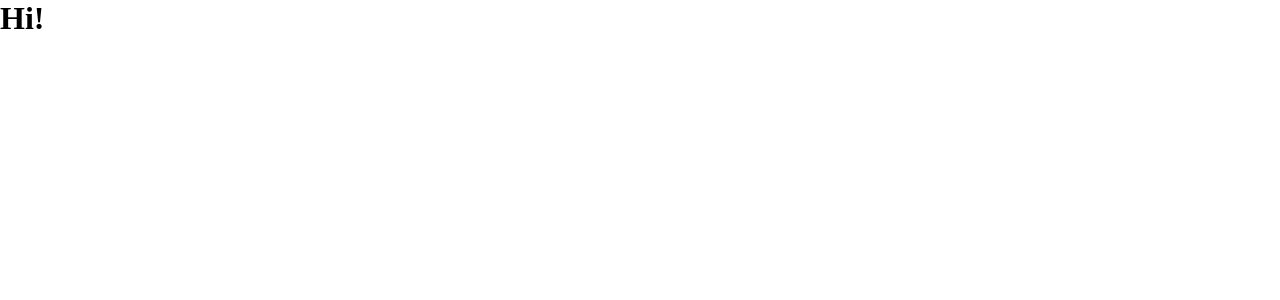
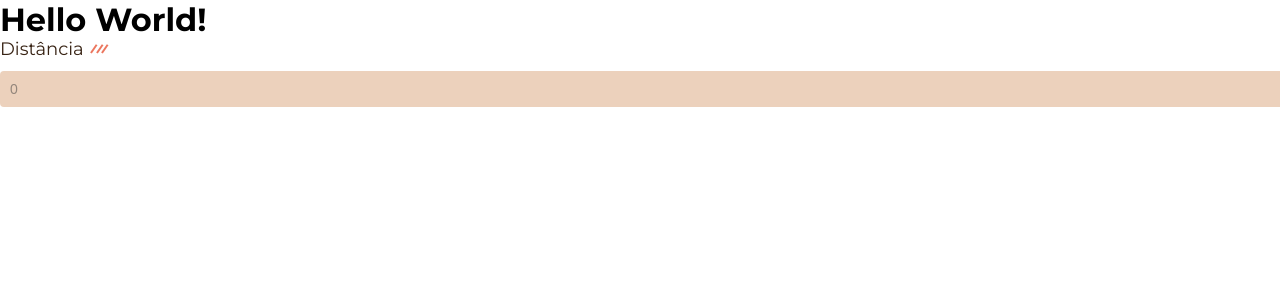
Before and after one commit to luad3cristal/pace-calculator, a React (Vite) app: page / in a window 1280 px wide. Shown: the top 300 px of the page. Built offline with nearby package versions, Linux system fonts and the light colour scheme.

Commit message:
feat: organize code display, add and style input component

```diff
--- a/src/App.jsx
+++ b/src/App.jsx
@@ -1,7 +1,9 @@
+import Main from "./components/layout/Main";
+
 function App() {
   return (
     <>
-      <h1>Hi!</h1>
+      <Main />
     </>
   );
 }
--- /dev/null
+++ b/src/components/form/Input.jsx
@@ -0,0 +1,24 @@
+import S from "./Input.module.css";
+
+function Input({ name, text, placeholder, handleOnChange }) {
+  return (
+    <div className={S.form_control}>
+      <label htmlFor={name} className={S.label}>
+        {text}
+        <div className={S.tracos}>
+          <span></span>
+        </div>
+      </label>
+      <input
+        className={S.input}
+        type="number"
+        name={name}
+        id={name}
+        placeholder={placeholder}
+        onChange={handleOnChange}
+      />
+    </div>
+  );
+}
+
+export default Input;
--- /dev/null
+++ b/src/components/form/Input.module.css
@@ -0,0 +1,81 @@
+.form_control {
+  display: flex;
+  /* align-items: center; */
+  justify-content: center;
+  flex-direction: column;
+  text-align: left;
+  gap: 10px;
+}
+
+.label {
+  display: flex;
+  align-items: baseline;
+  flex-direction: row;
+  gap: 5px;
+
+  color: var(--light-input-text-focused-color);
+  font-size: 18px;
+  font-weight: 400;
+  line-height: 21.94px;
+
+  cursor: text;
+}
+
+.tracos {
+  display: inline-block;
+  position: relative;
+  width: 50px;
+  height: 10px;
+}
+
+.tracos::before,
+.tracos::after,
+.tracos span {
+  content: "";
+  display: inline-block;
+  position: absolute;
+  width: 10px;
+  height: 1.5px;
+  background-color: var(--light-board-color);
+
+  top: 40%;
+  transform: translateY(-50%) rotate(125deg);
+}
+
+.tracos::before {
+  left: 0;
+}
+
+.tracos span {
+  left: 6px;
+}
+
+.tracos::after {
+  left: 11px;
+}
+
+.input {
+  font-size: 14px;
+  font-weight: 400;
+  color: var(--input-text-focused-color);
+
+  padding: 10px;
+  border: none;
+  outline: none;
+  border-radius: 4px 0px 0px 4px;
+  background-color: var(--board-detail-color);
+}
+
+.input::placeholder {
+  color: var(--input-text-unfocused-color);
+}
+
+.input:focus {
+  border-bottom: 2px solid var(--light-board-color);
+}
+
+.input[type="number"]::-webkit-inner-spin-button,
+.input[type="number"]::-webkit-outer-spin-button {
+  -webkit-appearance: none;
+  margin: 0;
+}
--- /dev/null
+++ b/src/components/form/Select.jsx
@@ -0,0 +1,14 @@
+import S from "./Select.module.css";
+
+function Select() {
+  return (
+    <div>
+      <select name="distance">
+        <option value="km">Km</option>
+        <option value="M">M</option>
+      </select>
+    </div>
+  );
+}
+
+export default Select;
--- /dev/null
+++ b/src/components/layout/Main.jsx
@@ -0,0 +1,22 @@
+import S from "./Main.module.css";
+
+import Input from "../form/Input";
+import Select from "../form/Select";
+
+function Main() {
+  const handleChange = () => {};
+
+  return (
+    <main>
+      <h1>Hello World!</h1>
+      <Input
+        name="distance"
+        text="Distância"
+        placeholder="0"
+        handleOnChange={handleChange}
+      />
+    </main>
+  );
+}
+
+export default Main;
--- a/src/index.css
+++ b/src/index.css
@@ -12,7 +12,11 @@
   --light-input-text-focused-color: #382314;
   --light-km-detail-color: #efb99c;
   --light-board-color: #ec775f;
-  --dark-board-color: #D35454;
-  --dark-input-bg-color: #3C3C3C;
+  --dark-board-color: #d35454;
+  --dark-input-bg-color: #3c3c3c;
   --dark-km-detail-color: #584848;
 }
+
+body {
+  font-family: "Montserrat", sans-serif;
+}
```
Also changed, not shown: src/components/form/Select.module.css (added), src/components/layout/Main.module.css (added).
